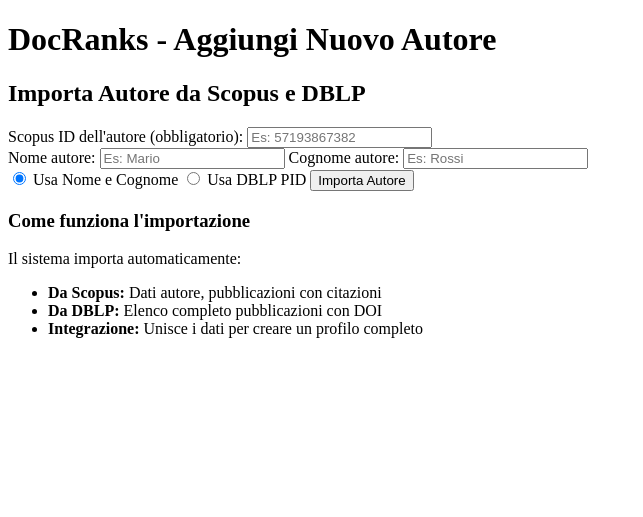
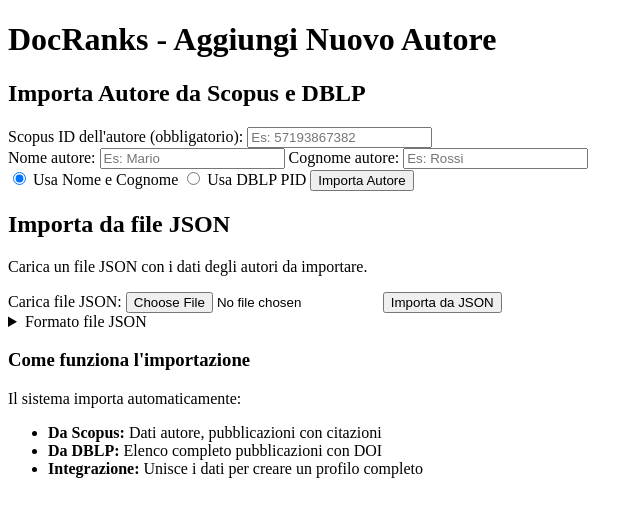
Before and after one commit to AndreaMonaco2912/docRanks, a PHP site: page /home/autore/aggiungi.php in a window 1280 px wide. Shown: the part 26-543 px from the top of the page, without its empty margins (0-643 px from the left). Run offline with PHP 8.4, Linux system fonts and the light colour scheme.

Commit message:
added bulk import

```diff
--- /dev/null
+++ b/example.json
@@ -0,0 +1,4 @@
+[
+    {"scopus_id": "57193867382", "name": "Giovanni", "surname": "Delnevo"},
+    {"scopus_id": "55546765500", "name": "Roberto", "surname": "Girau"}
+]
--- a/home/autore/aggiungi.php
+++ b/home/autore/aggiungi.php
@@ -14,9 +14,34 @@
 $processAuthor = new AuthorProcessor($mysqli);
 
 if ($_SERVER['REQUEST_METHOD'] === 'POST') {
+    $result = false;
+
+    if (isset($_POST['upload_json']) && isset($_FILES['json_file'])) {
+        if ($_FILES['json_file']['error'] === UPLOAD_ERR_OK) {
+            $json_content = file_get_contents($_FILES['json_file']['tmp_name']);
+            $authors = json_decode($json_content, true);
+
+            if ($authors && is_array($authors)) {
+                $imported = 0;
+                foreach ($authors as $author) {
+                    $id = trim($author['scopus_id'] ?? '');
+                    $name = trim($author['name'] ?? '');
+                    $surname = trim($author['surname'] ?? '');
+
+                    if ($id && $name && $surname && is_numeric($id)) {
+                        if ($processAuthor->processAuthorComplete($id, $name, $surname)) {
+                            $imported++;
+                        }
+                    }
+                }
+                $result = $imported > 0;
+                $scopus_id = "bulk_import";
+            }
+        }
+    } else {
         $scopus_id = trim($_POST['scopus_id'] ?? '');
         $search_method = $_POST['search_method'] ?? 'name';
-    $result = false;
+
         if (!empty($scopus_id) && is_numeric($scopus_id)) {
             if ($search_method === 'name') {
                 $name = trim($_POST['name'] ?? '');
@@ -28,6 +53,7 @@
                 $dblp_pid = trim($_POST['dblp_pid'] ?? '');
                 if (!empty($dblp_pid)) {
                     $result = $processAuthor->processAuthorCompleteByPid($scopus_id, $dblp_pid);
+                }
             }
         }
     }
@@ -50,10 +76,10 @@
         <a href="aggiungi.php">Aggiungi Autore</a> |
         <a href="../../reset_and_init.php">Reset Database</a>
     </nav>
-
+    <main>
         <h1>DocRanks - Aggiungi Nuovo Autore</h1>
 
-    <main>
+        <section>
             <h2>Importa Autore da Scopus e DBLP</h2>
 
             <form method="post">
@@ -111,17 +137,40 @@
 
                 <button type="submit">Importa Autore</button>
             </form>
+        </section>
+        <section>
+            <h2>Importa da file JSON</h2>
+            <p>Carica un file JSON con i dati degli autori da importare.</p>
+            <form method="post" enctype="multipart/form-data">
+                <label for="json_file">Carica file JSON:</label>
+                <input type="file" id="json_file" name="json_file" accept=".json" required>
+                <button type="submit" name="upload_json">Importa da JSON</button>
+            </form>
+
+            <details>
+                <summary>Formato file JSON</summary>
+                <pre>[
+                    {"scopus_id": "57193867382", "name": "Giovanni", "surname": "Delnevo"},
+                    {"scopus_id": "55546765500", "name": "Roberto", "surname": "Girau"}
+                    ]
+                </pre>
+            </details>
+        </section>
     </main>
     <?php if ($result !== null): ?>
         <section>
             <?php if ($result): ?>
                 <h3>Importazione Completata</h3>
 
+                <?php if ($scopus_id === "bulk_import"): ?>
+                    <p>Gli autori sono stati importati con successo nel database!</p>
+                    <a href="index.php">Visualizza tutti gli autori</a>
+                <?php else: ?>
                     <p>L'autore è stato importato con successo nel database!</p>
-
                     <a href="index.php?scopus_id=<?php echo urlencode($scopus_id); ?>">
                         Visualizza Profilo Autore
                     </a>
+                <?php endif; ?>
 
             <?php else: ?>
                 <p>Errore Importazione</p>
```
Lines whose indentation alone changed are shown as unchanged.
